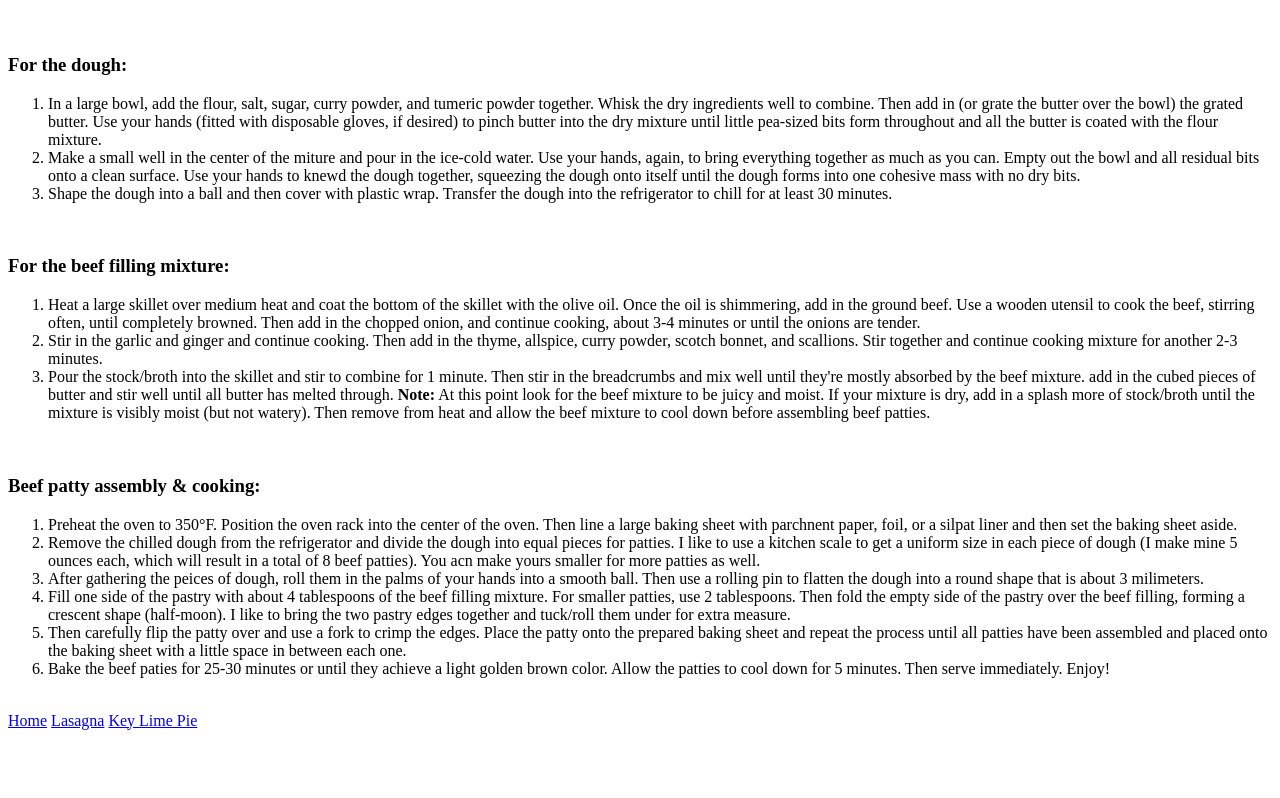
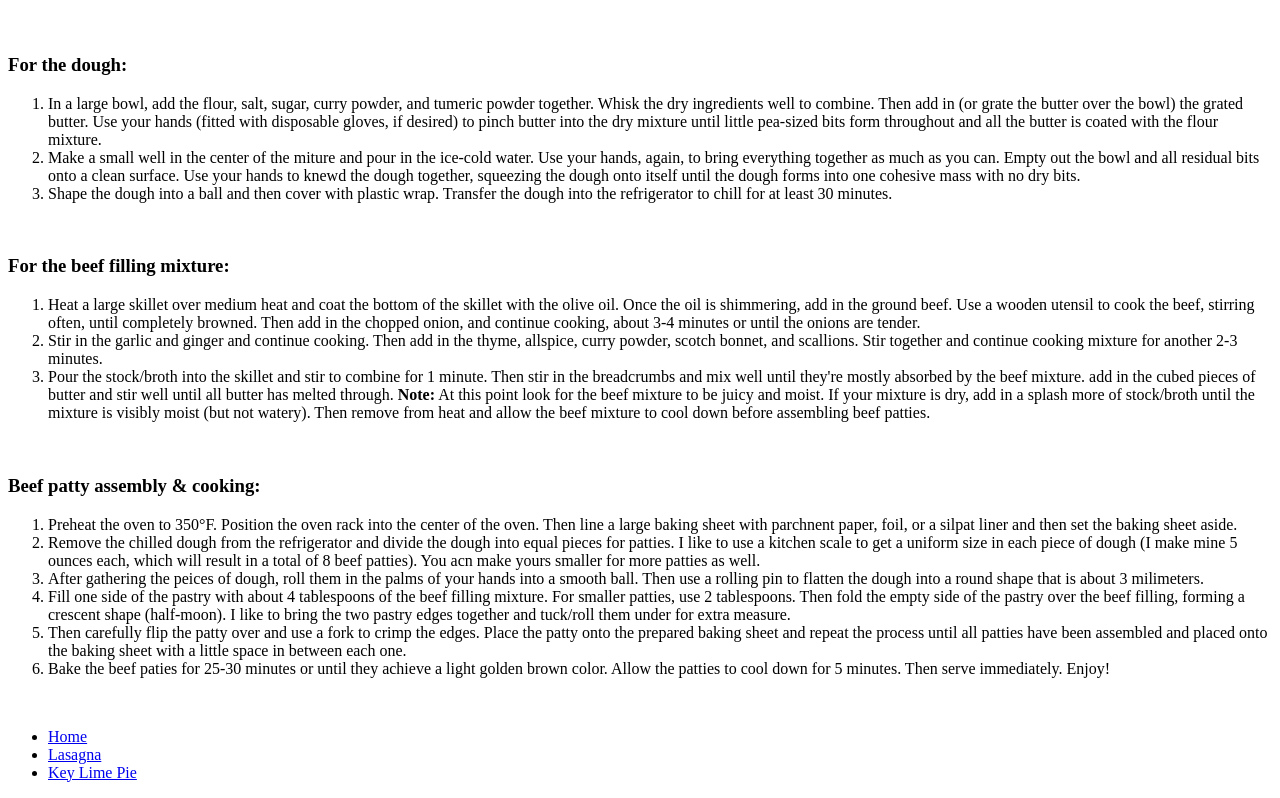
Before and after one commit to bpb2008/odin-recipes, a plain HTML site: page recipes/jamaicanpatties.html in a window 1280 px wide. Shown: the part 2960-3758 px from the top of the page. Before the commit the page ends 3698 px from the top, so only its background shows below. Drawn offline with Linux system fonts and the light colour scheme.

Commit message:
Change navigation links to unordered list

```diff
--- a/recipes/jamaicanpatties.html
+++ b/recipes/jamaicanpatties.html
@@ -70,10 +70,10 @@
             <li>Bake the beef paties for 25-30 minutes or until they achieve a light golden brown color. Allow the patties to cool down for 5 minutes. Then serve immediately. Enjoy!</li>
         </ol>
         <br>
-        <div>
-                <a href="odin-recipes/index.html">Home</a>
-                <a href="recipes/lasagna.html">Lasagna</a>
-                <a href="recipes/keylimepie.html">Key Lime Pie</a>
-        </div>
+        <ul>
+                <li><a href="odin-recipes/index.html">Home</a></li>
+                <li><a href="recipes/lasagna.html">Lasagna</a></li>
+                <li><a href="recipes/keylimepie.html">Key Lime Pie</a></li>
+        </ul>
     </body>
 </html>
```
Also changed, not shown: recipes/keylimepie.html (+5 -5 lines), recipes/lasagna.html (+5 -5 lines).
